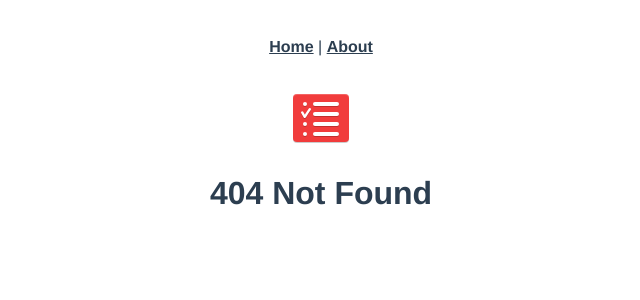
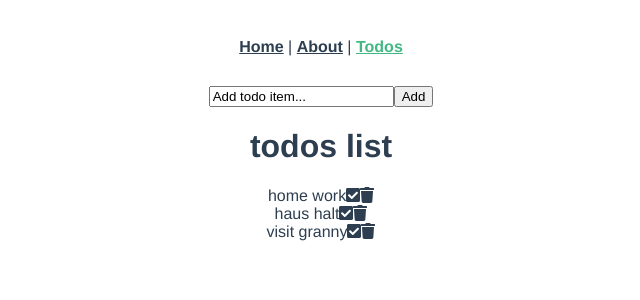
Before and after one commit to wael-ali/dockerized_node_mongodb_api, a Vue app in the folder frontend/: page /todos in a window 1280 px wide. Before the commit this address had no page. Shown: the top 300 px of the page, without its empty margins (319-959 px from the left). Built offline with nearby package versions, Linux system fonts and the light colour scheme.

Commit message:
add todos basic component and frontend route

```diff
--- a/frontend/src/App.vue
+++ b/frontend/src/App.vue
@@ -2,7 +2,8 @@
   <div id="app">
     <div id="nav">
       <router-link to="/">Home</router-link> |
-      <router-link to="/about">About</router-link>
+      <router-link to="/about">About</router-link> |
+      <router-link :to="{ path: 'todos' }">Todos</router-link>
     </div>
     <router-view/>
   </div>
--- /dev/null
+++ b/frontend/src/components/todos/TodosList.vue
@@ -0,0 +1,61 @@
+<template>
+  <div>
+    <div>
+      <input v-model="todo"
+        type="text"
+        name="text"
+        id="text"
+      >
+      <button @click="addTodoToList()">
+        Add
+      </button>
+    </div>
+    <h1>todos list</h1>
+    <div>
+      <div v-for="(item, index) in todos" :key="index">
+        <div>
+         <span>{{ item.text }}</span>
+         <span><font-awesome-icon icon="check-square" /></span>
+         <span><font-awesome-icon icon="trash" /></span>
+        </div>
+      </div>
+    </div>
+  </div>
+</template>
+
+<script>
+export default {
+  name: 'TodosList',
+  data () {
+    return {
+      todo: this.placeHolder(),
+      todos: [
+        { text: 'home work' },
+        { text: 'haus halt' },
+        { text: 'visit granny' }
+      ]
+    }
+  },
+  methods: {
+    addTodoToList () {
+      console.log('AAA: ' + this.todo)
+      if (this.todo !== this.placeHolder()) {
+        if (this.todos.find(todo => todo.text === this.todo) === undefined) {
+          this.todos.push({ text: this.todo })
+          this.todo = this.placeHolder()
+        } else {
+          alert('is already added!')
+        }
+      } else {
+        alert('please, Add todo')
+      }
+    },
+    placeHolder () {
+      return 'Add todo item...'
+    }
+  }
+}
+</script>
+
+<!-- Add "scoped" attribute to limit CSS to this component only -->
+<style scoped> </style>
--- a/frontend/src/main.js
+++ b/frontend/src/main.js
@@ -3,10 +3,10 @@ import App from './App.vue'
 import router from './router'
 import store from './store'
 import { library } from '@fortawesome/fontawesome-svg-core'
-import { faUserSecret } from '@fortawesome/free-solid-svg-icons'
+import { faUserSecret, faPlusSquare, faCheckSquare, faTrash } from '@fortawesome/free-solid-svg-icons'
 import { FontAwesomeIcon } from '@fortawesome/vue-fontawesome'
 
-library.add(faUserSecret)
+library.add(faUserSecret, faPlusSquare, faCheckSquare, faTrash)
 
 Vue.component('font-awesome-icon', FontAwesomeIcon)
 
--- a/frontend/src/router/index.js
+++ b/frontend/src/router/index.js
@@ -3,6 +3,7 @@ import VueRouter from 'vue-router'
 import Home from '../views/Home.vue'
 import NotFound from '../views/NotFound.vue'
 import Login from '../components/Login.vue'
+import TodosList from '../components/todos/TodosList.vue'
 
 Vue.use(VueRouter)
 
@@ -25,6 +26,11 @@ const routes = [
     name: 'login',
     component: Login
   },
+  {
+    path: '/todos',
+    name: 'todos',
+    component: TodosList
+  },
   { path: '/:pathMatch(.*)*', name: 'not-found', component: NotFound }
 ]
 
```
